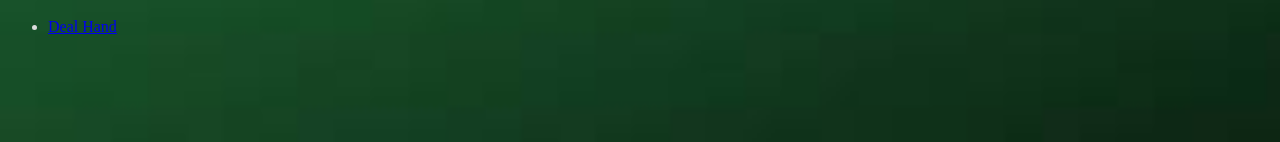
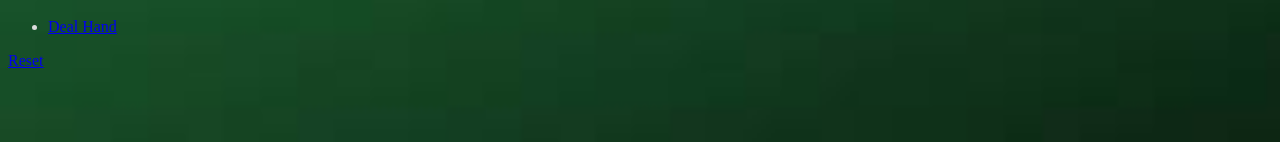
Before and after one commit to OCDAmmo3/Hold-em, a React (Create React App) app: page / in a window 1280 px wide. Shown: the part 388-530 px from the top of the page. Built offline with nearby package versions, Linux system fonts and the light colour scheme.

Commit message:
Added link for reset button on every page

```diff
--- a/src/App.js
+++ b/src/App.js
@@ -2,6 +2,7 @@ import React from 'react';
 import Header from './components/header';
 import DeckStack from './components/deck-stack';
 import { Hand } from './components/hand';
+import NewDeck from './components/new-deck';
 
 function App() {
   return (
@@ -9,6 +10,7 @@ function App() {
       <Header/>
       <DeckStack/>
       <Hand/>
+      <NewDeck/>
     </>
   );
 }
```
